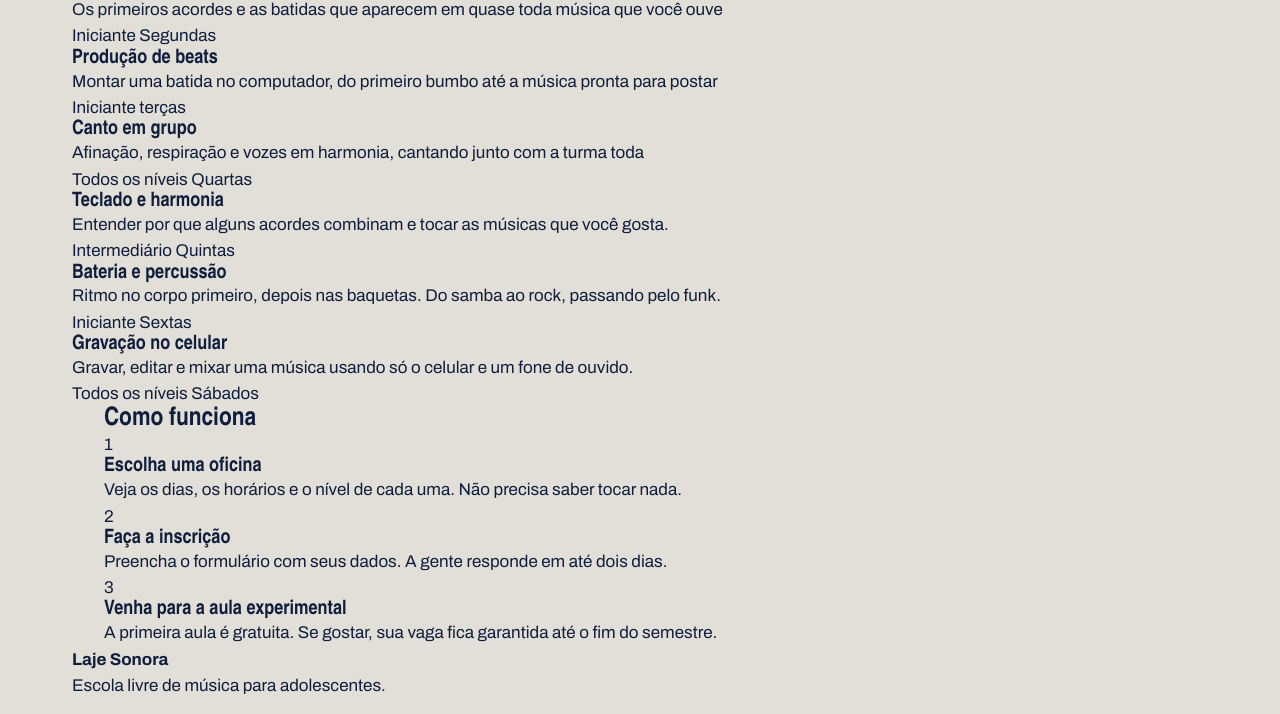
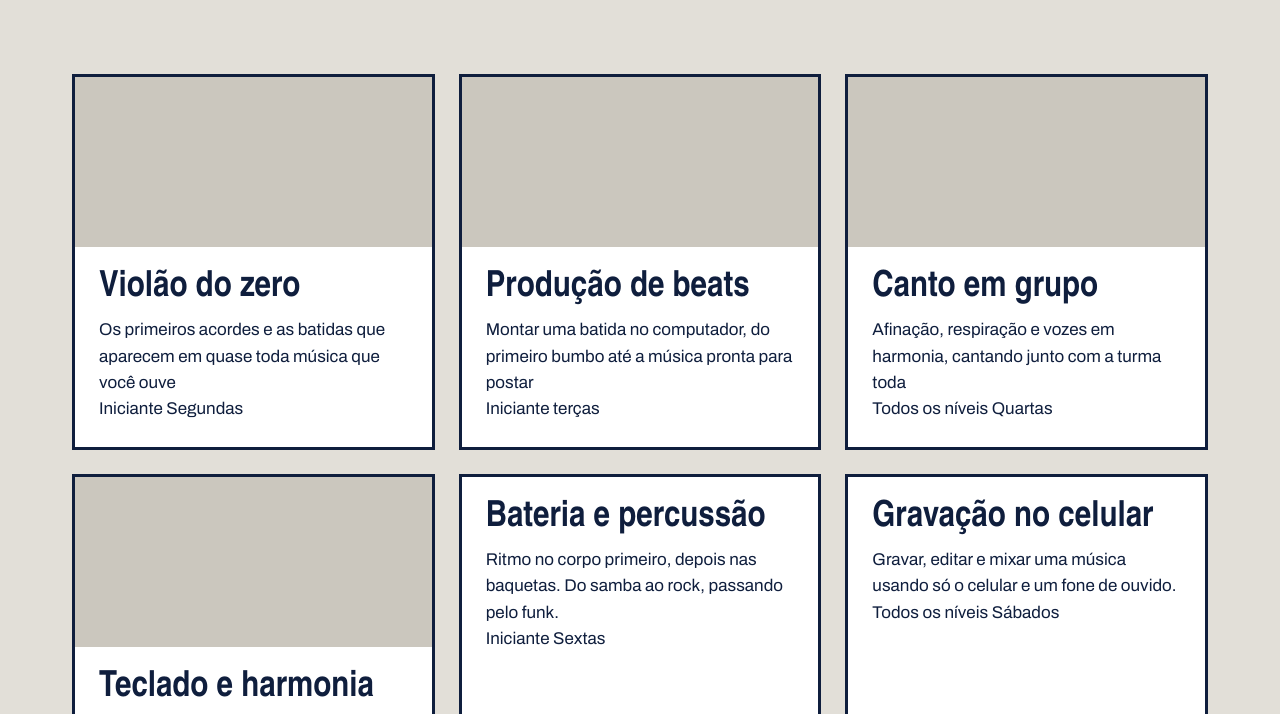
Before and after one commit to luccareale-beep/laje-sonora, a plain HTML site: page index.html in a window 1280 px wide. Shown: the part 648-1362 px from the top of the page. Drawn offline with Linux system fonts and the light colour scheme; a web font is replaced by a local one.

Commit message:
Cards das oficinas

```diff
--- a/index.css
+++ b/index.css
@@ -112,3 +112,60 @@ h1, h2, h3 {
     font-size: 17px;
     cursor: pointer;
 }
+
+.botao:hover{
+    background-color: var(--caixa-dagua);
+}
+
+.cartaz-lateral{
+    align-items: flex-start;
+}
+.secao {
+    margin-top: 96px;
+}
+
+.titulo-secao {
+   font-size: 64px;
+   margin-bottom: 32px;
+}
+
+.cards {
+    display: flex;
+    flex-wrap: wrap;
+    gap: 24px;
+}
+
+.card{
+    background-color: var(--branco);
+    border: 3px solid var(--tinta);
+    flex: 1 1 340px;
+}
+
+.card .foto {
+    height: 170px;
+}
+
+.foto{
+    background-color: var(--concreto-escuro);
+}
+
+.foto-azul{
+    background-color: var (--caixa-dagua)
+}
+
+.foto-amarela{
+    background-color: var (--fita);
+}
+
+.foto-tinta{
+    background-color: var (--tinta);
+}
+
+.card-texto {
+    padding: 24PX;
+}
+
+.card h3{
+    font-size: 36px;
+    margin-bottom: 12px;
+}
```
